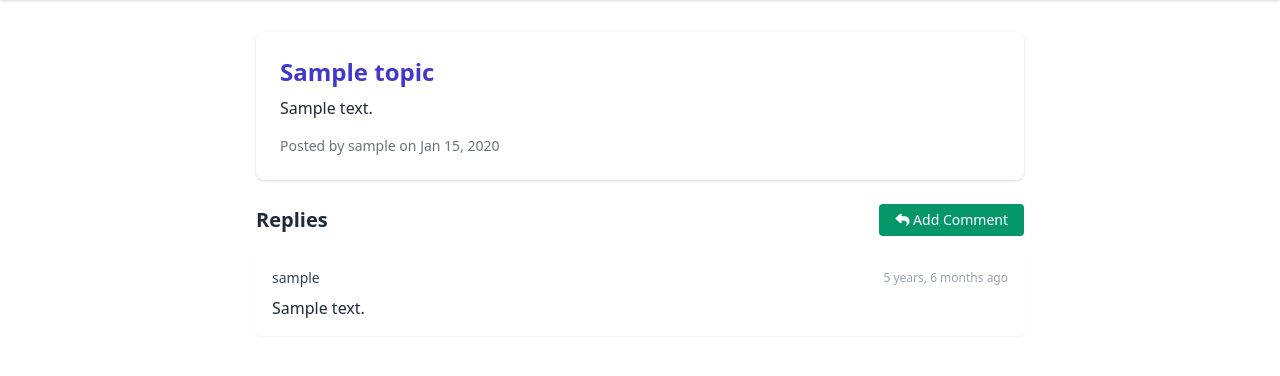
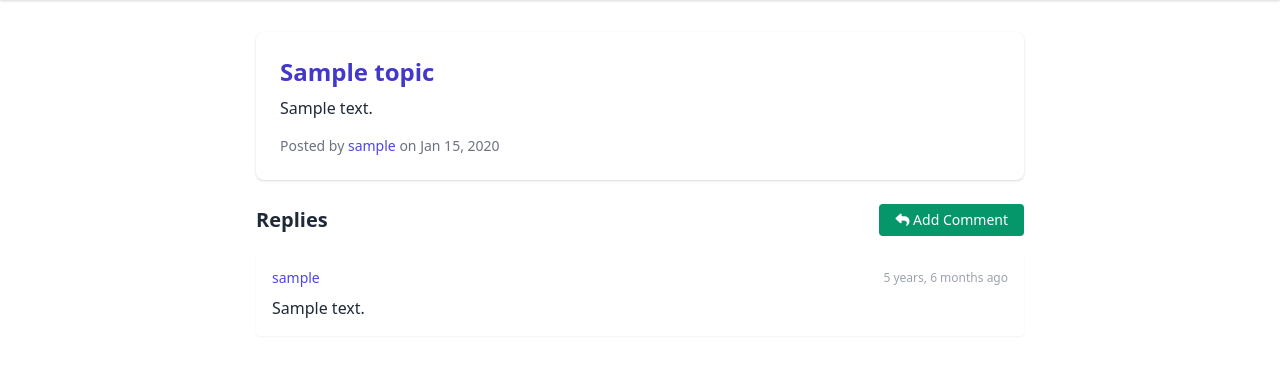
Before and after one commit to webForDave/Connectify, a Django app: a page that uses topics/templates/topics/topic_detail.html in a window 1280 px wide. Shown: the part 64-440 px from the top of the page. Run offline with Django 5.2, Linux system fonts and the light colour scheme; tables that the repository leaves empty hold one stand-in row (values such as "Sample post"); some libraries are stand-ins or nearby versions.

Commit message:
Clickable links to user profile from topic and communtiy detail pages

```diff
--- a/communities/templates/communities/community_detail.html
+++ b/communities/templates/communities/community_detail.html
@@ -20,7 +20,7 @@
                 <a href="{% url 'topic_detail' topic.slug %}" class="text-indigo-700 text-lg font-medium hover:underline">
                     {{ topic.title }}
                 </a>
-                <p class="text-gray-500 text-sm">by {{ topic.author }} • {{ topic.created_at|date:"F j, Y" }}</p>
+                <p class="text-gray-500 text-sm">by <a href="{% url 'user_profile' topic.author %}" class="text-indigo-600 hover:underline hover:text-indigo-800 font-medium">{{ topic.author }}</a> • {{ topic.created_at|date:"F j, Y" }}</p>
             </li>
         {% endfor %}
     </ul>
--- a/topics/templates/topics/topic_detail.html
+++ b/topics/templates/topics/topic_detail.html
@@ -12,7 +12,7 @@
         <p class="mt-2 text-gray-600">{{ topic.content|linebreaks }}</p>
 
         <p class="mt-4 text-sm text-gray-500">
-            Posted by {{ topic.author }} on {{ topic.created_at|date:"M j, Y" }}
+            Posted by <a href="{% url 'user_profile' topic.author %}" class="text-indigo-600 hover:underline hover:text-indigo-800 font-medium">{{ topic.author }}</a> on {{ topic.created_at|date:"M j, Y" }}
         </p>
 
         {%if not comments%}
@@ -49,7 +49,7 @@
             {% for comment in comments %}
                 <div class="bg-white p-4 rounded shadow-sm">
                     <div class="flex justify-between items-center">
-                        <span class="text-sm font-medium text-gray-700">{{ comment.author }}</span>
+                        <span class="text-sm font-medium text-gray-700"><a href="{% url 'user_profile' comment.author %}" class="text-indigo-600 hover:underline hover:text-indigo-800 font-medium">{{ comment.author }}</a></span>
                         <span class="text-xs text-gray-400">{{ comment.created_at|timesince }} ago</span>
                     </div>
                     <p class="mt-2 text-gray-600">{{ comment.content|linebreaks }}</p>
```
